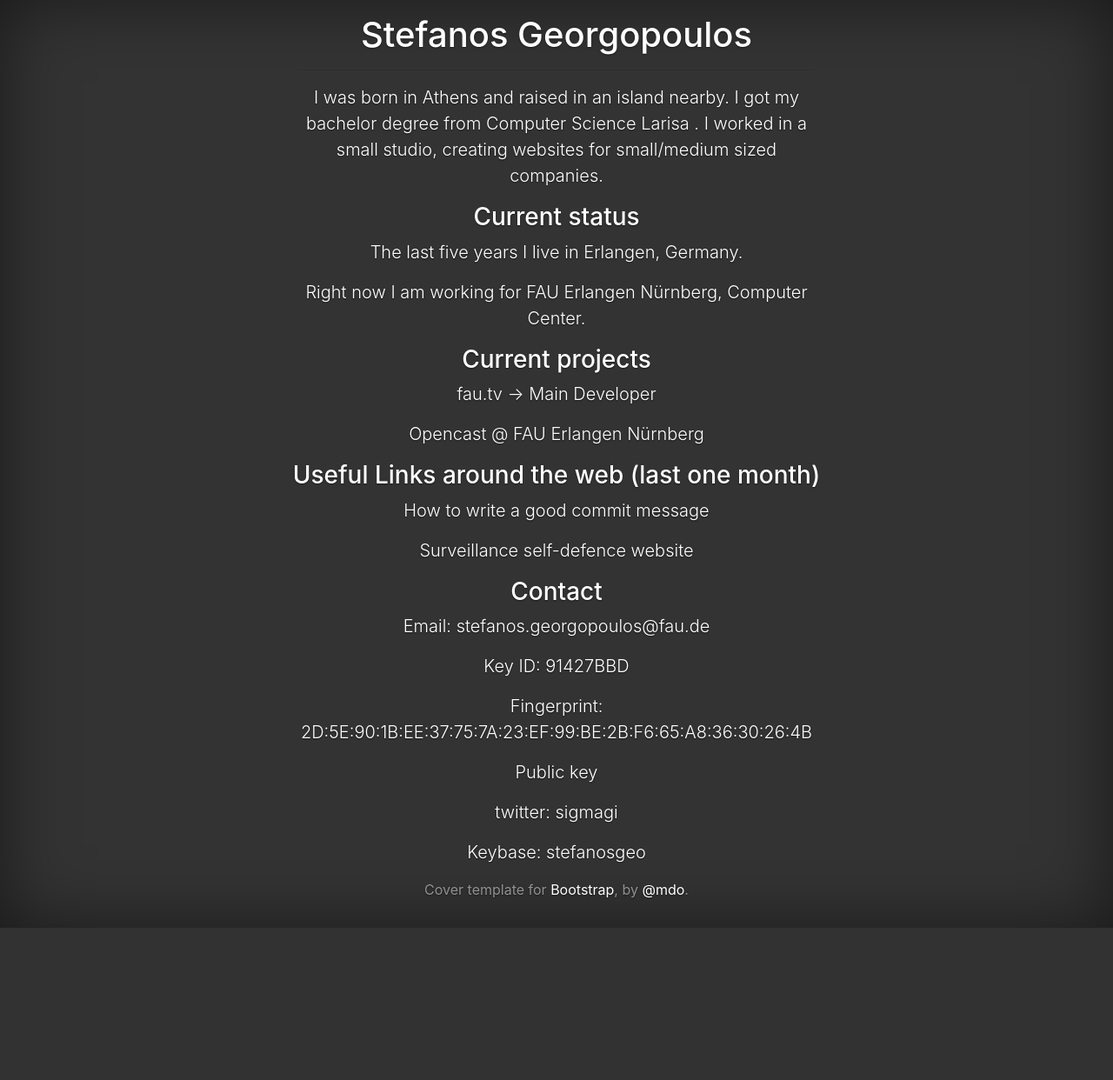
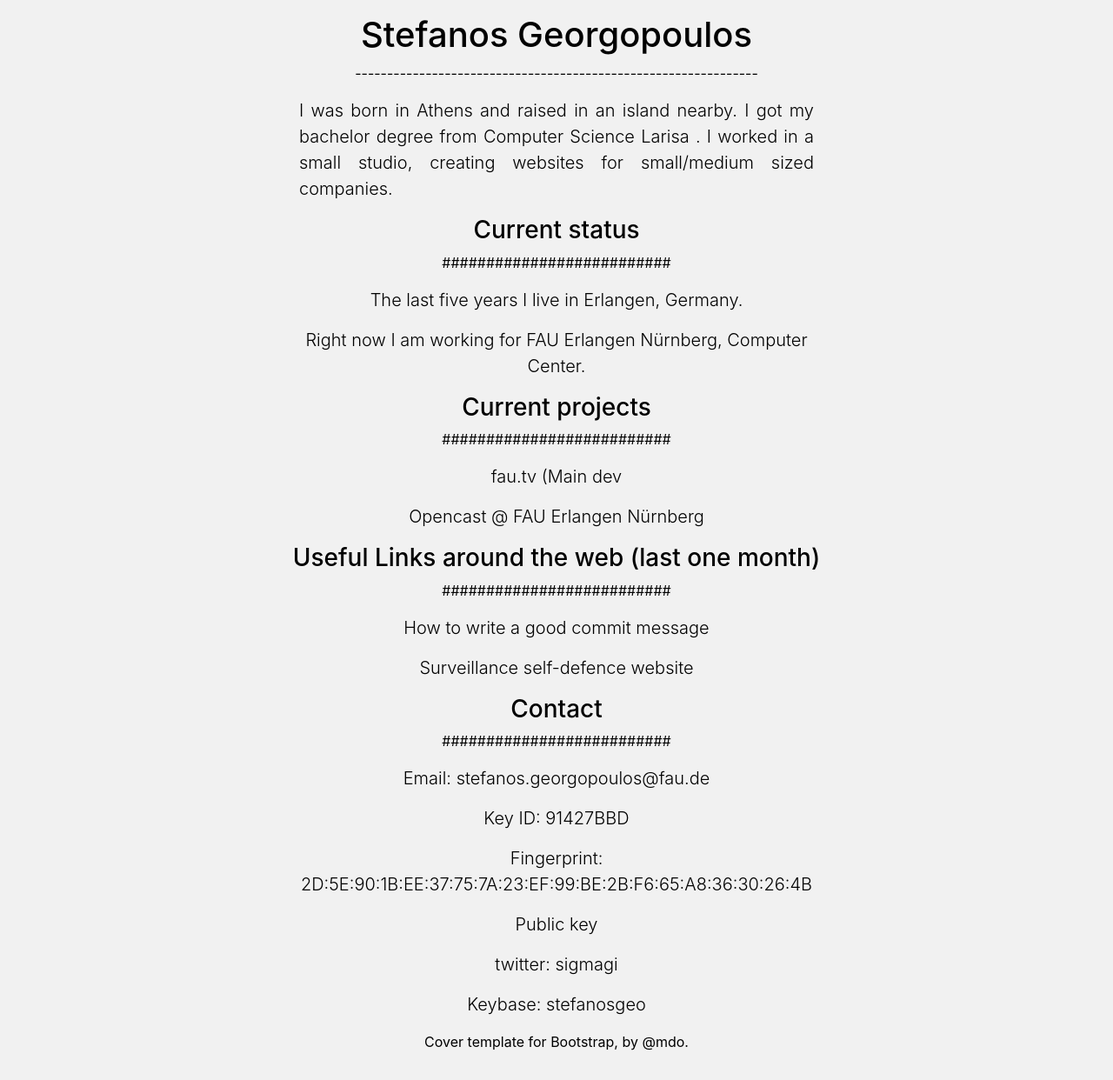
Before and after one commit to stefanosgeo/stefanosgeo.github.io, a PHP site: page / in a window 1280 px wide. Shown: the whole page at 87% size. Before the commit the page ends 1067 px from the top, so only its background shows below. Run offline with PHP 8.4, Linux system fonts and the light colour scheme; some libraries are stand-ins or nearby versions.

Commit message:
change background color and content

```diff
--- a/css/stefanos.css
+++ b/css/stefanos.css
@@ -6,14 +6,14 @@
 a,
 a:focus,
 a:hover {
-    color: #fff;
+    color: #000;
 }
 
 /* Custom default button */
 .btn-secondary,
 .btn-secondary:hover,
 .btn-secondary:focus {
-    color: #333;
+    color: #000;
     text-shadow: none; /* Prevent inheritance from `body` */
     background-color: #fff;
     border: .05rem solid #fff;
@@ -24,12 +24,6 @@ a:hover {
  * Base structure
  */
 
-html,
-body {
-    /*height: 100%;*/
-    background-color: #333;
-}
-
 body {
     display: -ms-flexbox;
     display: -webkit-box;
@@ -37,9 +31,9 @@ body {
     -ms-flex-pack: center;
     -webkit-box-pack: center;
     justify-content: center;
-    color: #fff;
-    text-shadow: 0 .05rem .1rem rgba(0, 0, 0, .5);
-    box-shadow: inset 0 0 5rem rgba(0, 0, 0, .5);
+    color: #000;
+    height: 100%;
+    background-color: #f1f1f1;
 }
 
 .cover-container {
@@ -106,5 +100,5 @@ body {
  * Footer
  */
 .mastfoot {
-    color: rgba(255, 255, 255, .5);
+    color:#000;
 }
--- a/index.html
+++ b/index.html
@@ -9,32 +9,36 @@
  <div class="cover-container d-flex h-100 p-3 mx-auto flex-column">
      <main role="main" class="inner cover">
          <h1 class="cover-heading">Stefanos Georgopoulos</h1>
-         <hr>
-         <p class="lead">I was born in Athens and raised in an island nearby. I got my bachelor degree from <a
+         <p>---------------------------------------------------------------</p>
+         <p class="lead" align="justify">I was born in Athens and raised in an island nearby. I got my bachelor degree from <a
                   target="_blank" href="http://www.cs.teilar.gr/CS/Home.jsp"> Computer Science Larisa</a>
              . I worked in a small studio, creating websites for small/medium sized companies. </p>
      </main>
 
      <article class="mt-auto">
          <h3>Current status</h3>
+         <p>##########################</p>
          <p class="lead">The last five years I live in Erlangen, Germany.  </p>
          <p class="lead">Right now I am working for FAU Erlangen N&uuml;rnberg, Computer Center.</p>
      </article>
 
      <article class="mt-auto">
          <h3>Current projects</h3>
-         <p class="lead"><a target="_blank" href="https://fau.tv">fau.tv</a> -> Main Developer</p>
+         <p>##########################</p>
+         <p class="lead"><a target="_blank" href="https://fau.tv">fau.tv</a> (Main dev</p>
          <p class="lead"><a target="_blank" href="http://www.opencast.org/about-friedrich-alexander-university-erlangen-nuremberg">Opencast @ FAU Erlangen N&uuml;rnberg</a></p>
      </article>
 
      <article class="mt-auto">
          <h3>Useful Links around the web (last one month)</h3>
+         <p>##########################</p>
          <p class="lead"><a target="_blank" href="https://chris.beams.io/posts/git-commit/">How to write a good commit message</a></p>
          <p class="lead"><a target="_blank" href="https://ssd.eff.org">Surveillance self-defence website</a></p>
      </article>
 
      <article class="mt-auto">
          <h3>Contact</h3>
+         <p>##########################</p>
              <p class="lead">Email: <a target="_blank" href="mailto:stefanos.georgopoulos@fau.de">stefanos.georgopoulos@fau.de</a></p>
              <p class="lead">Key ID: 91427BBD</p>
              <p class="lead">Fingerprint: 2D:5E:90:1B:EE:37:75:7A:23:EF:99:BE:2B:F6:65:A8:36:30:26:4B </p>
@@ -50,7 +54,6 @@
      </footer>
  </div>
  <script src="https://code.jquery.com/jquery-3.2.1.slim.min.js" integrity="sha384-KJ3o2DKtIkvYIK3UENzmM7KCkRr/rE9/Qpg6aAZGJwFDMVNA/GpGFF93hXpG5KkN" crossorigin="anonymous"></script>
- <script>window.jQuery || document.write('<script src="../../../../assets/js/vendor/jquery-slim.min.js"><\/script>')</script>
  <script src="js/popper.min.js"></script>
  <script src="js/bootstrap.min.js"></script>
  </body>
```
